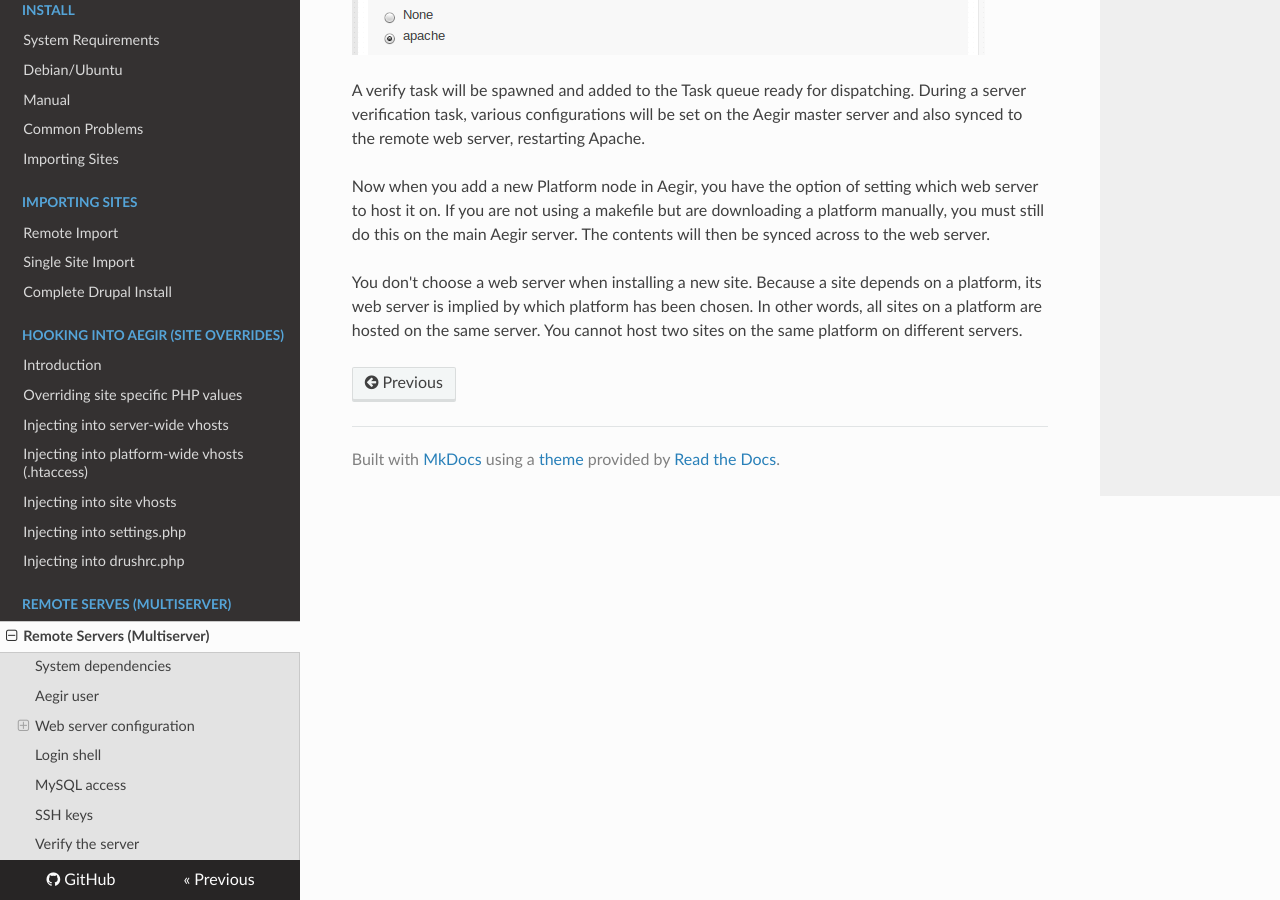
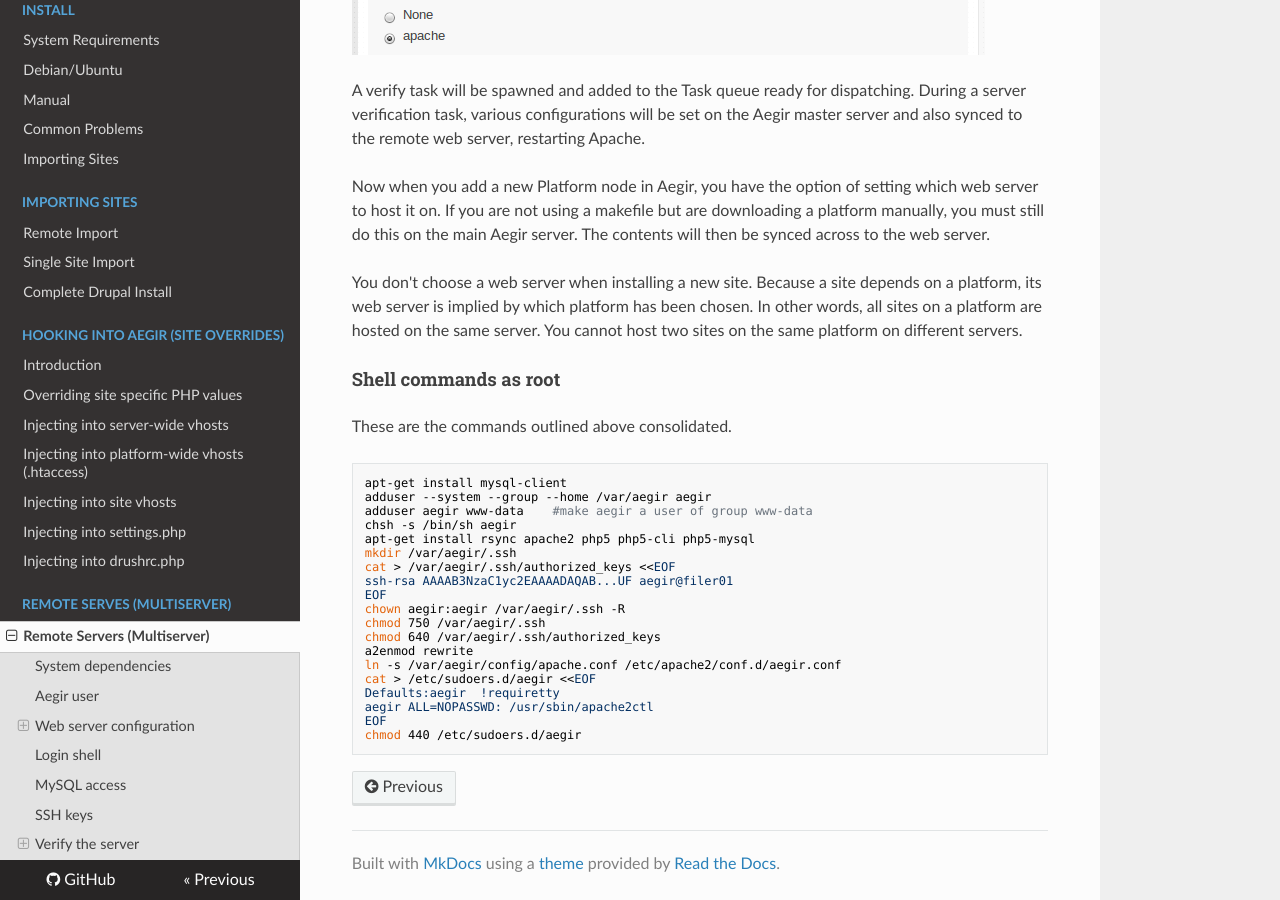
Before and after one commit to aegir-project/documentation, an MkDocs documentation site: the page built from docs/remote-servers/remote-servers.md, in a window 1280 px wide and 900 px high, scrolled down 3904 px. Built offline with MkDocs 1.6.1, drawn with Linux system fonts in a browser that asks for light colours; nearby versions of some CDN libraries; old or Windows-style settings are respelled for this version of MkDocs.

Commit message:
Added the consolidated commands from http://community.aegirproject.org/node/396 to the main page.

```diff
--- a/docs/remote-servers/remote-servers.md
+++ b/docs/remote-servers/remote-servers.md
@@ -108,3 +108,27 @@ A verify task will be spawned and added to the Task queue ready for dispatching.
 Now when you add a new Platform node in Aegir, you have the option of setting which web server to host it on. If you are not using a makefile but are downloading a platform manually, you must still do this on the main Aegir server. The contents will then be synced across to the web server.
 
 You don't choose a web server when installing a new site. Because a site depends on a platform, its web server is implied by which platform has been chosen. In other words, all sites on a platform are hosted on the same server. You cannot host two sites on the same platform on different servers.
+
+#### Shell commands as root
+
+These are the commands outlined above consolidated.
+
+    apt-get install mysql-client
+    adduser --system --group --home /var/aegir aegir
+    adduser aegir www-data    #make aegir a user of group www-data
+    chsh -s /bin/sh aegir
+    apt-get install rsync apache2 php5 php5-cli php5-mysql
+    mkdir /var/aegir/.ssh
+    cat > /var/aegir/.ssh/authorized_keys <<EOF
+    ssh-rsa AAAAB3NzaC1yc2EAAAADAQAB...UF aegir@filer01
+    EOF
+    chown aegir:aegir /var/aegir/.ssh -R
+    chmod 750 /var/aegir/.ssh
+    chmod 640 /var/aegir/.ssh/authorized_keys
+    a2enmod rewrite
+    ln -s /var/aegir/config/apache.conf /etc/apache2/conf.d/aegir.conf
+    cat > /etc/sudoers.d/aegir <<EOF
+    Defaults:aegir  !requiretty
+    aegir ALL=NOPASSWD: /usr/sbin/apache2ctl
+    EOF
+    chmod 440 /etc/sudoers.d/aegir
```
